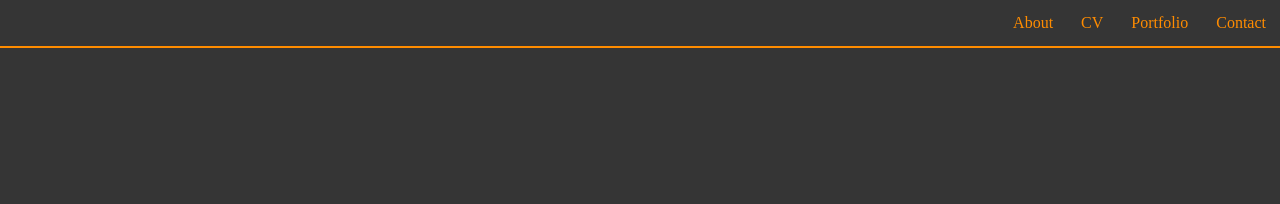
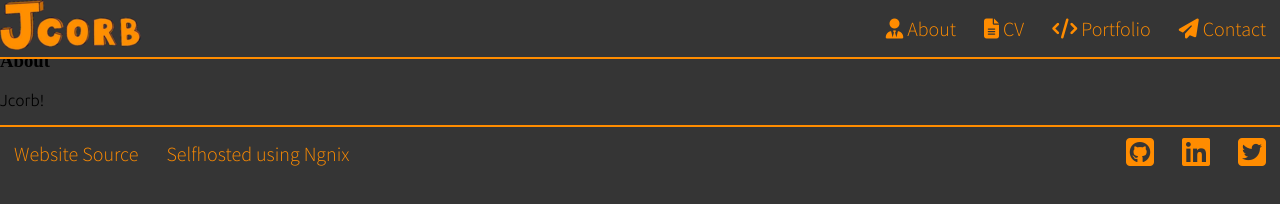
Before and after one commit to Jcorb08/jcorb.ml-beta, a plain HTML site: page index.html in a window 1280 px wide. Shown: the top 204 px of the page. Drawn offline with Linux system fonts and the light colour scheme.

Commit message:
Header+Footer done

```diff
--- a/assets/css/style.css
+++ b/assets/css/style.css
@@ -5,7 +5,10 @@
     position: fixed;
     top: 0;
     width: 100%;
+    background-color: #353535;
     border-bottom: solid 2px darkorange;
+    font-family: 'Source Sans Pro', sans-serif;
+    font-size: 1.25em;
 }
 
 .nav-header a{
@@ -13,7 +16,7 @@
     display: block;
     color: darkorange;
     text-align: center;
-    padding: 14px 14px;
+    padding: 16px 14px;
     text-decoration: none;
 }
 
@@ -22,8 +25,62 @@
     color: #353535;
 }
 
+.nav-header image{
+    top: 0;
+    height: 50%;
+}
+
 /*Main Page*/
 body{
     background-color: #353535;
     margin: 0;
 }
+
+h1 h2 h3 h4 h5 h6{
+    font-family: 'Source Sans Pro', sans-serif;
+}
+
+p {
+    font-family: 'Ubuntu', sans-serif;
+}
+
+.main{
+    margin-top: 50px;
+    height: 1500px;
+}
+
+/*Footer Navigation*/
+.footer{
+    margin-top: 0;
+    overflow: hidden;
+    width: 100%;
+    bottom: 0;
+    background-color: #353535;
+    border-top: solid 2px darkorange;
+    font-family: 'Source Sans Pro', sans-serif;
+}
+
+.footer a{
+    display: block;
+    color: darkorange;
+    text-align: center;
+
+    text-decoration: none;
+}
+
+.footer a:hover{
+    background: darkorange;
+    color: #353535;
+}
+
+.source-links a{
+    float: left;
+    font-size: 1.25em;
+    padding: 14px 14px;
+}
+
+.social-links a{
+    float: right;
+    font-size: 2em;
+    padding: 6px 14px;
+}
--- a/index.html
+++ b/index.html
@@ -5,30 +5,60 @@
     <meta charset="utf-8">
     <meta name="viewport" content="width=device-width, initial-scale=1.0">
 
+    <!--Imports -->
+    <script src="https://kit.fontawesome.com/bf126aad1a.js" crossorigin="anonymous"></script>
+    <link href='https://fonts.googleapis.com/css?family=Source+Sans+Pro:wght@300&family=Ubuntu:wght@300' rel='stylesheet' type='text/css'>
     <link rel="stylesheet" href="assets/css/style.css">
     <link rel="icon" href= "assets/images/jcorb.png" >
 
-    <title>Jcorb.ml</title>
+    <title>Jcorb</title>
 </head>
 
 <body>
     <!--Header with links and title-->
-    <div class="nav-header">
+    <header class="nav-header">
 
-        <a href="">Contact</a>
-        <a href="">Portfolio</a>
-        <a href="">CV</a>
-        <a href="">About</a>
-    </div>
+        <!--Logo-->
+        <img src="assets/images/logo.png">
+
+        <!--Links-->
+        <a href="#Contact"><i class="fas fa-paper-plane"></i> Contact</a>
+        <a href="#Portfolio"><i class="fas fa-code"></i> Portfolio</a>
+        <a href="#CV"><i class="fas fa-file-alt"></i> CV</a>
+        <a href="#About"><i class="fas fa-user-tie"></i> About</a>
+    </header>
 
     <!--Main body-->
     <div class="main">
+        <div class="about" id="About">
+
+            <h3>About</h3>
+            <p>
+                Jcorb!
+            </p>
+        </div>
+
+        <div class="cv" id="CV">
+
+        </article>
+
+        <article class="portfolio" id="Portfolio">
+
+        </article>
 
     </div>
 
-    <!--Social Media footer-->
+    <!--Footer with links and source code-->
     <footer class="footer">
-
+                <div class="source-links">
+                    <a href="https://github.com/Jcorb08/jcorb.ml" >Website Source</a>
+                    <a href="https://nginx.org/"> Selfhosted using Ngnix</a>
+                </div>
+                <div class="social-links">
+                    <a href="https://twitter.com/Jcorb08"><i class="fab fa-twitter-square"></i></a>
+                    <a href="https://www.linkedin.com/in/jcorb/"><i class="fab fa-linkedin"></i></a>
+                    <a href="https://github.com/Jcorb08"><i class="fab fa-github-square"></i></a>
+                </div>
     </footer>
 
 </body>
```
Also changed, not shown: assets/images/airport_1920.jpg (added), assets/images/field_1920.jpg (added), assets/images/logo.png (added), assets/images/train_1920.jpg (added).
